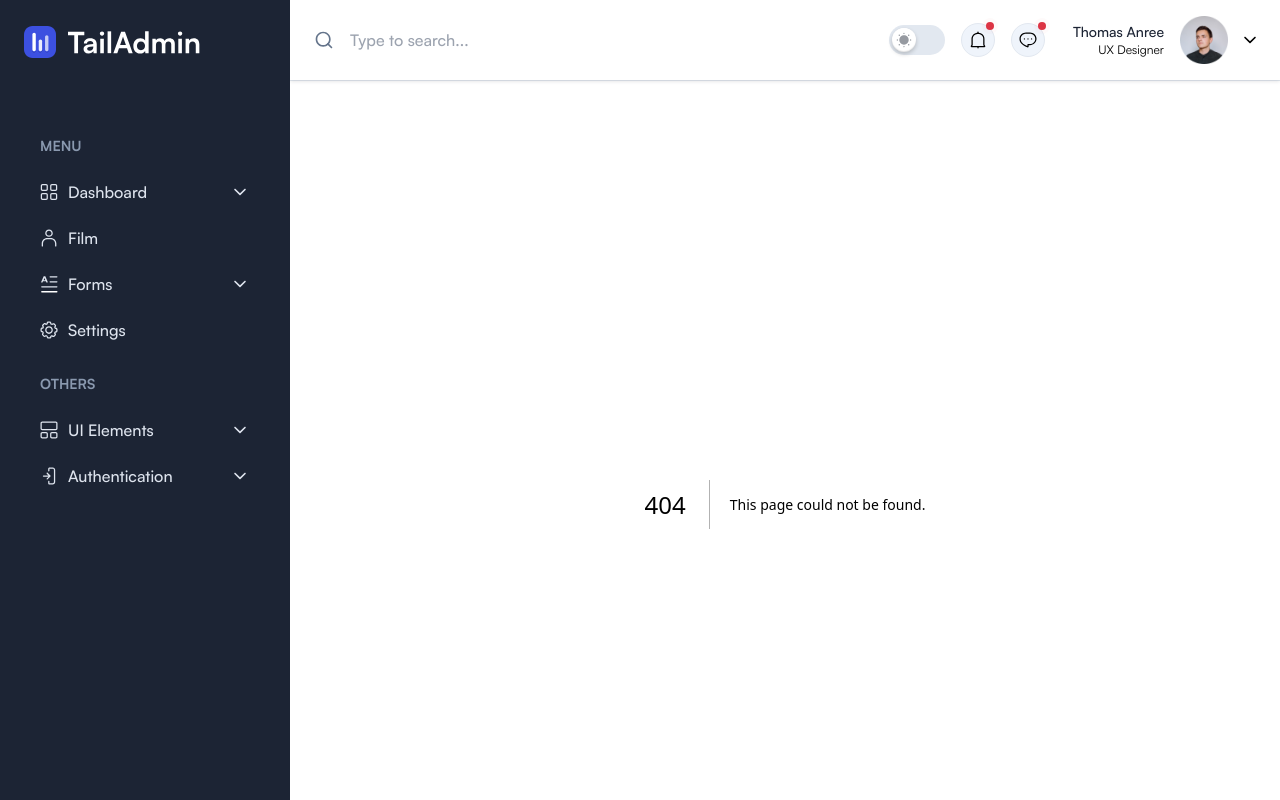
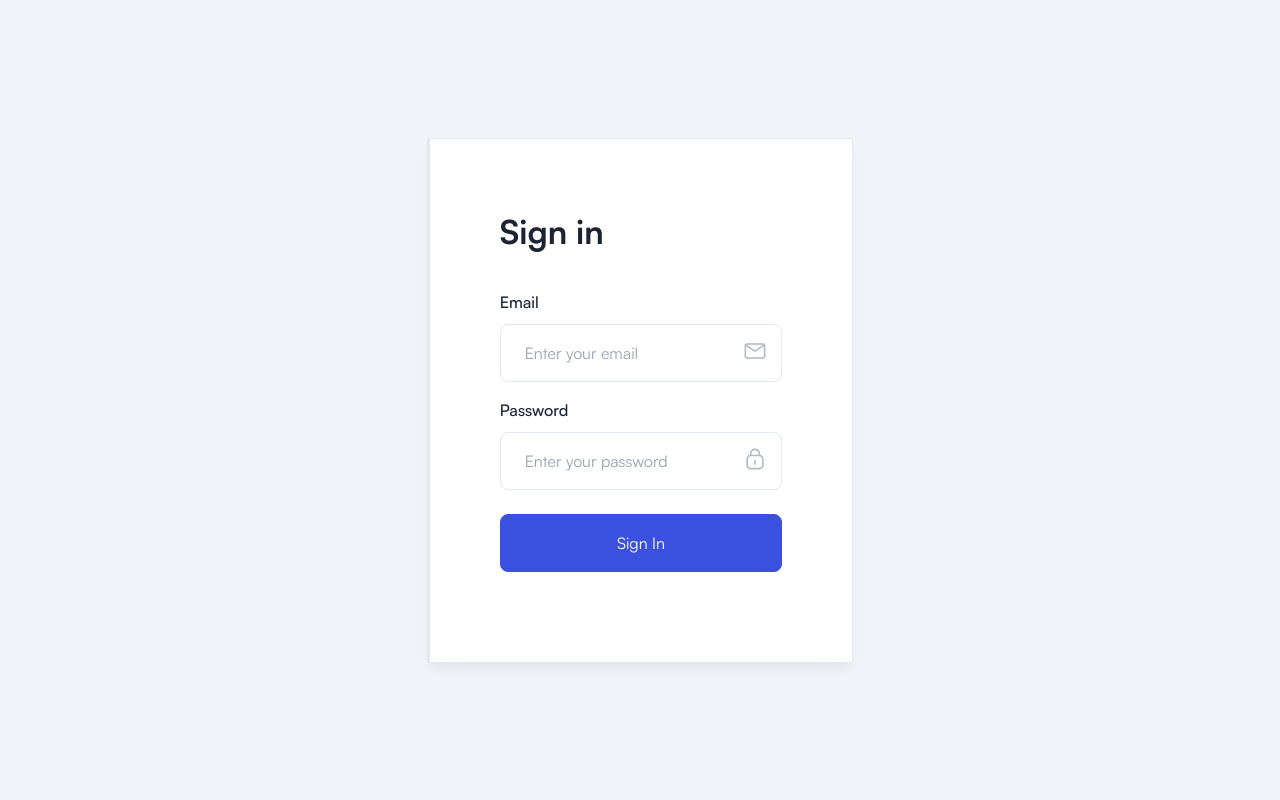
Before and after one commit to duc-lt-mor/cinema-admin-ui, a Next.js app: page /signin in a window 1280 px wide. Before the commit this address had no page. Built offline with nearby package versions, Linux system fonts and the light colour scheme; a web font is replaced by a local one.

Commit message:
sign in ui

```diff
--- a/app/layout.tsx
+++ b/app/layout.tsx
@@ -7,6 +7,8 @@ import Loader from "@/components/common/Loader";
 
 import Sidebar from "@/components/Sidebar";
 import Header from "@/components/Header";
+import { redirect } from "next/navigation";
+import SignIn from "./signin/page";
 
 export default function RootLayout({
   children,
@@ -16,14 +18,18 @@ export default function RootLayout({
   const [sidebarOpen, setSidebarOpen] = useState(false);
 
   const [loading, setLoading] = useState<boolean>(true);
+  const [token, setToken] = useState("");
 
   useEffect(() => {
+    // TODO: add real auth
+    setToken(localStorage.getItem("token") ?? "");
     setTimeout(() => setLoading(false), 1000);
   }, []);
 
   return (
     <html lang="en">
       <body suppressHydrationWarning={true}>
+        {token ? (
           <div className="dark:bg-boxdark-2 dark:text-bodydark">
             {loading ? (
               <Loader />
@@ -57,6 +63,11 @@ export default function RootLayout({
               </div>
             )}
           </div>
+        ) : (
+          <div className="flex justify-center content-center items-center h-screen">
+            <SignIn />
+          </div>
+        )}
       </body>
     </html>
   );
--- a/app/auth/sign_in/page.tsx
+++ b/app/signin/page.tsx
@@ -1,14 +1,14 @@
 import React from "react";
 import { Metadata } from "next";
 
-export const metadata: Metadata = {
-  title: "Admin | Sign In",
-};
+// export const metadata: Metadata = {
+//   title: "Admin | Sign In",
+// };
 
 const SignIn: React.FC = () => {
   return (
-    <div className="rounded-sm border border-stroke bg-white shadow-default dark:border-strokedark dark:bg-boxdark">
-      <div className="w-full border-stroke dark:border-strokedark xl:w-1/2 xl:border-l-2">
+    <div className="rounded-sm w-1/3 center border border-stroke bg-white shadow-default dark:border-strokedark dark:bg-boxdark">
+      <div className="w-full border-stroke dark:border-strokedark xl:w-full xl:border-l-2">
         <div className="w-full p-4 sm:p-12.5 xl:p-17.5">
           <h2 className="mb-9 text-2xl font-bold text-black dark:text-white sm:text-title-xl2">
             Sign in
--- a/components/Sidebar/index.tsx
+++ b/components/Sidebar/index.tsx
@@ -498,112 +498,6 @@ const Sidebar = ({ sidebarOpen, setSidebarOpen }: SidebarProps) => {
                 }}
               </SidebarLinkGroup>
               {/* <!-- Menu Item Ui Elements --> */}
-
-              {/* <!-- Menu Item Auth Pages --> */}
-              <SidebarLinkGroup
-                activeCondition={
-                  pathname === "/auth" || pathname.includes("auth")
-                }
-              >
-                {(handleClick, open) => {
-                  return (
-                    <React.Fragment>
-                      <Link
-                        href="#"
-                        className={`group relative flex items-center gap-2.5 rounded-sm py-2 px-4 font-medium text-bodydark1 duration-300 ease-in-out hover:bg-graydark dark:hover:bg-meta-4 ${
-                          (pathname === "/auth" || pathname.includes("auth")) &&
-                          "bg-graydark dark:bg-meta-4"
-                        }`}
-                        onClick={(e) => {
-                          e.preventDefault();
-                          sidebarExpanded
-                            ? handleClick()
-                            : setSidebarExpanded(true);
-                        }}
-                      >
-                        <svg
-                          className="fill-current"
-                          width="18"
-                          height="19"
-                          viewBox="0 0 18 19"
-                          fill="none"
-                          xmlns="http://www.w3.org/2000/svg"
-                        >
-                          <g clipPath="url(#clip0_130_9814)">
-                            <path
-                              d="M12.7127 0.55835H9.53457C8.80332 0.55835 8.18457 1.1771 8.18457 1.90835V3.84897C8.18457 4.18647 8.46582 4.46772 8.80332 4.46772C9.14082 4.46772 9.45019 4.18647 9.45019 3.84897V1.88022C9.45019 1.82397 9.47832 1.79585 9.53457 1.79585H12.7127C13.3877 1.79585 13.9221 2.33022 13.9221 3.00522V15.0709C13.9221 15.7459 13.3877 16.2802 12.7127 16.2802H9.53457C9.47832 16.2802 9.45019 16.2521 9.45019 16.1959V14.2552C9.45019 13.9177 9.16894 13.6365 8.80332 13.6365C8.43769 13.6365 8.18457 13.9177 8.18457 14.2552V16.1959C8.18457 16.9271 8.80332 17.5459 9.53457 17.5459H12.7127C14.0908 17.5459 15.1877 16.4209 15.1877 15.0709V3.03335C15.1877 1.65522 14.0627 0.55835 12.7127 0.55835Z"
-                              fill=""
-                            />
-                            <path
-                              d="M10.4346 8.60205L7.62207 5.7333C7.36895 5.48018 6.97519 5.48018 6.72207 5.7333C6.46895 5.98643 6.46895 6.38018 6.72207 6.6333L8.46582 8.40518H3.45957C3.12207 8.40518 2.84082 8.68643 2.84082 9.02393C2.84082 9.36143 3.12207 9.64268 3.45957 9.64268H8.49395L6.72207 11.4427C6.46895 11.6958 6.46895 12.0896 6.72207 12.3427C6.83457 12.4552 7.00332 12.5114 7.17207 12.5114C7.34082 12.5114 7.50957 12.4552 7.62207 12.3145L10.4346 9.4458C10.6877 9.24893 10.6877 8.85518 10.4346 8.60205Z"
-                              fill=""
-                            />
-                          </g>
-                          <defs>
-                            <clipPath id="clip0_130_9814">
-                              <rect
-                                width="18"
-                                height="18"
-                                fill="white"
-                                transform="translate(0 0.052124)"
-                              />
-                            </clipPath>
-                          </defs>
-                        </svg>
-                        Authentication
-                        <svg
-                          className={`absolute right-4 top-1/2 -translate-y-1/2 fill-current ${
-                            open && "rotate-180"
-                          }`}
-                          width="20"
-                          height="20"
-                          viewBox="0 0 20 20"
-                          fill="none"
-                          xmlns="http://www.w3.org/2000/svg"
-                        >
-                          <path
-                            fillRule="evenodd"
-                            clipRule="evenodd"
-                            d="M4.41107 6.9107C4.73651 6.58527 5.26414 6.58527 5.58958 6.9107L10.0003 11.3214L14.4111 6.91071C14.7365 6.58527 15.2641 6.58527 15.5896 6.91071C15.915 7.23614 15.915 7.76378 15.5896 8.08922L10.5896 13.0892C10.2641 13.4147 9.73651 13.4147 9.41107 13.0892L4.41107 8.08922C4.08563 7.76378 4.08563 7.23614 4.41107 6.9107Z"
-                            fill=""
-                          />
-                        </svg>
-                      </Link>
-                      {/* <!-- Dropdown Menu Start --> */}
-                      <div
-                        className={`translate transform overflow-hidden ${
-                          !open && "hidden"
-                        }`}
-                      >
-                        <ul className="mt-4 mb-5.5 flex flex-col gap-2.5 pl-6">
-                          <li>
-                            <Link
-                              href="/auth/sign_in"
-                              className={`group relative flex items-center gap-2.5 rounded-md px-4 font-medium text-bodydark2 duration-300 ease-in-out hover:text-white ${
-                                pathname === "/auth/sign_in" && "text-white"
-                              }`}
-                            >
-                              Sign In
-                            </Link>
-                          </li>
-                          <li>
-                            <Link
-                              href="/auth/sign_up"
-                              className={`group relative flex items-center gap-2.5 rounded-md px-4 font-medium text-bodydark2 duration-300 ease-in-out hover:text-white ${
-                                pathname === "/auth/sign_up" && "text-white"
-                              }`}
-                            >
-                              Sign Up
-                            </Link>
-                          </li>
-                        </ul>
-                      </div>
-                      {/* <!-- Dropdown Menu End --> */}
-                    </React.Fragment>
-                  );
-                }}
-              </SidebarLinkGroup>
-              {/* <!-- Menu Item Auth Pages --> */}
             </ul>
           </div>
         </nav>
```
Lines whose indentation alone changed are shown as unchanged.
